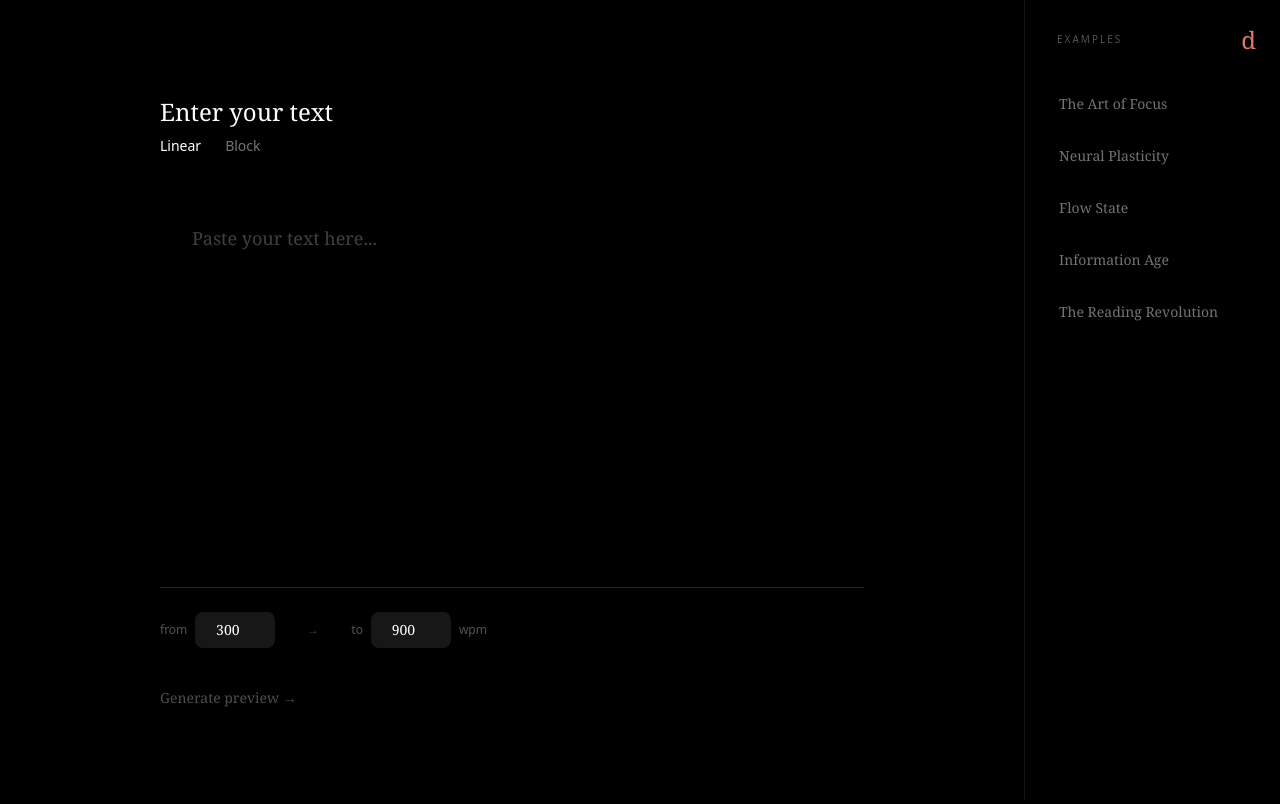
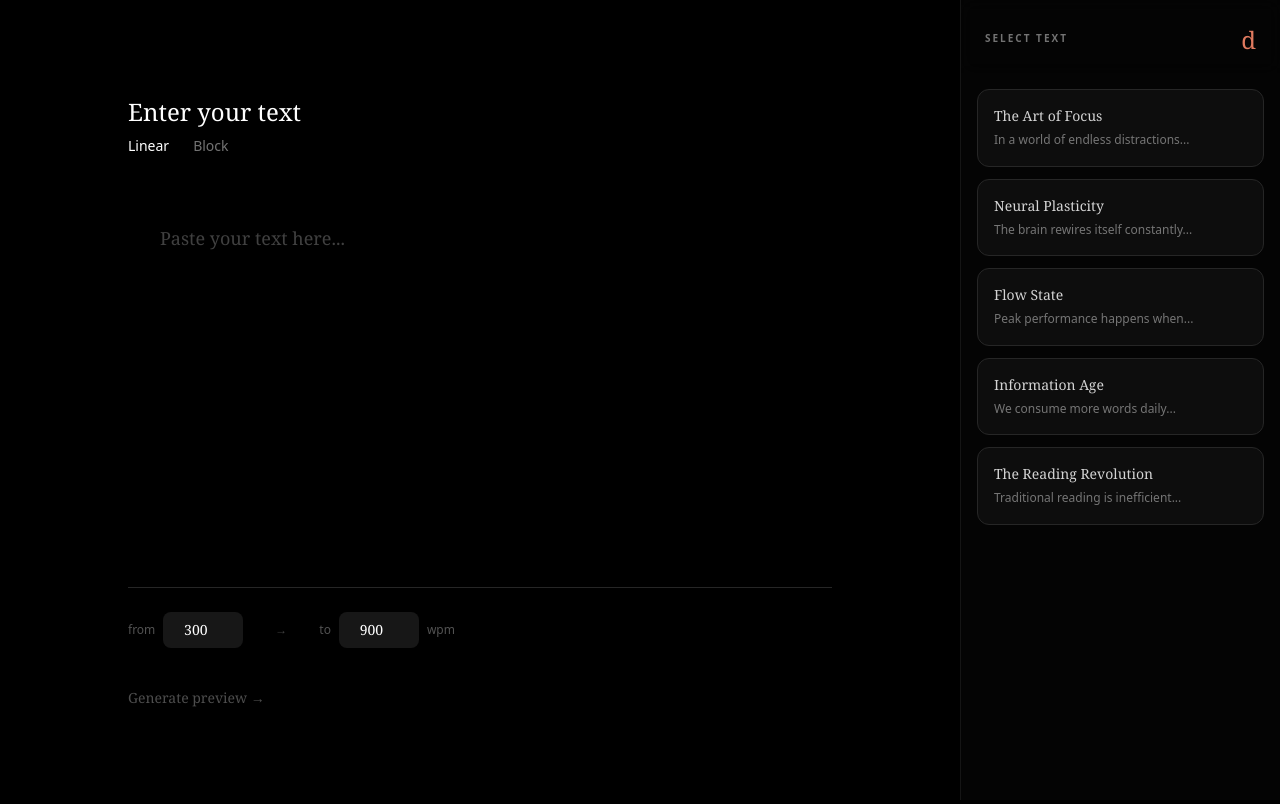
Before and after one commit to GithubAnant/curt, a Next.js app: page /app in a window 1280 px wide. Built offline with nearby package versions, Linux system fonts and the light colour scheme.

Commit message:
feat: improve demo text, double example length, and redesign sidebar UI

```diff
--- a/src/app/page.tsx
+++ b/src/app/page.tsx
@@ -7,55 +7,82 @@ import { cn } from '@/lib/utils';
 
 // Demo words - comprehensive text with reading tips and gradual speed increase
 // Demo words - Simple, engaging, no jargon
+// Demo words - Clear, educational, and naturally flowing
 const DEMO_WORDS = [
-  // Intro (250-300 WPM)
-  'welcome', 'to', 'curt',
-  'see', 'how', 'fast', 'you', 'can', 'read',
-  'when', 'you', 'do', 'not', 'have', 'to', 'move', 'your', 'eyes',
-  'across', 'the', 'page',
+  // Intro (250 WPM)
+  'welcome', 'to', 'curt', 'the', 'future', 'of', 'reading',
+  'this', 'is', 'a', 'demonstration', 'of', 'rapid', 'serial', 'visual', 'presentation',
+  'by', 'displaying', 'words', 'one', 'at', 'a', 'time',
+  'we', 'eliminate', 'the', 'need', 'for', 'your', 'eyes', 'to', 'move',
 
-  // Comfort (350-400 WPM)
-  'this', 'feels', 'easy', 'right',
-  'traditional', 'reading', 'wastes', 'time',
-  'because', 'your', 'eyes', 'stop', 'on', 'every', 'single', 'word',
-  'and', 'jump', 'around', 'without', 'you', 'noticing',
+  // Saccades (300 WPM)
+  'traditional', 'reading', 'requires', 'your', 'eyes', 'to', 'make', 'small', 'jumps',
+  'called', 'saccades', 'across', 'every', 'line', 'of', 'text',
+  'these', 'jumps', 'waste', 'precious', 'time', 'and', 'cause', 'fatigue',
+  'with', 'curt', 'your', 'eyes', 'stay', 'perfectly', 'still',
 
-  // Speed Up (450-500 WPM)
-  'but', 'here', 'the', 'words', 'come', 'to', 'you',
-  'streamed', 'directly', 'to', 'your', 'central', 'vision',
-  'your', 'brain', 'processes', 'text', 'much', 'faster',
-  'than', 'your', 'eyes', 'can', 'move',
+  // Comfort & ORP (350 WPM)
+  'notice', 'the', 'red', 'highlighted', 'letter', 'in', 'the', 'center',
+  'this', 'is', 'the', 'optimal', 'recognition', 'point',
+  'it', 'anchors', 'your', 'gaze', 'allowing', 'your', 'brain',
+  'to', 'recognize', 'words', 'instantly', 'without', 'scanning',
+
+  // Flow (400 WPM)
+  'as', 'you', 'continue', 'watching', 'you', 'might', 'notice',
+  'that', 'the', 'speed', 'is', 'gradually', 'increasing',
+  'yet', 'your', 'comprehension', 'remains', 'high',
+  'this', 'is', 'because', 'your', 'brain', 'processes', 'visual', 'information',
+  'much', 'faster', 'than', 'you', 'can', 'speak',
+
+  // Subvocalization (450 WPM)
+  'most', 'people', 'have', 'a', 'habit', 'called', 'subvocalization',
+  'identifying', 'words', 'by', 'saying', 'them', 'in', 'their', 'head',
+  'this', 'inner', 'voice', 'limits', 'your', 'reading', 'speed',
+  'to', 'how', 'fast', 'you', 'can', 'talk',
+  'but', 'your', 'brain', 'can', 'go', 'much', 'faster',
+
+  // Speed Up (500 WPM)
+  'by', 'letting', 'go', 'of', 'that', 'inner', 'voice',
+  'and', 'trusting', 'your', 'eyes',
+  'you', 'can', 'absorb', 'information', 'directly', 'as', 'pure', 'meaning',
+  'this', 'state', 'of', 'flow', 'makes', 'reading', 'feel', 'effortless',
 
   // Challenge (600 WPM)
-  'now', 'we', 'are', 'getting', 'faster',
-  'notice', 'how', 'you', 'are', 'still', 'understanding',
-  'the', 'meaning', 'of', 'everything', 'you', 'see',
-  'even', 'though', 'it', 'feels', 'quick',
+  'we', 'are', 'now', 'reading', 'at', 'double', 'the', 'average', 'speed',
+  'imagine', 'finishing', 'a', 'novel', 'in', 'a', 'single', 'afternoon',
+  'or', 'breezing', 'through', 'articles', 'and', 'documents',
+  'in', 'just', 'a', 'fraction', 'of', 'the', 'time',
 
-  // Mastery (700-800 WPM)
-  'let', 'go', 'of', 'the', 'voice', 'in', 'your', 'head',
-  'just', 'look', 'and', 'absorb', 'information', 'instantly',
-  'this', 'is', 'how', 'elite', 'readers', 'consume', 'books',
-  'in', 'a', 'single', 'afternoon',
+  // Advanced (700 WPM)
+  'your', 'brain', 'is', 'neuroplastic', 'and', 'adapts', 'quickly',
+  'practice', 'with', 'this', 'tool', 'daily',
+  'and', 'speeds', 'that', 'seem', 'impossible', 'now',
+  'will', 'soon', 'feel', 'completely', 'natural',
+  'and', 'comfortable',
 
-  // limit (900 WPM)
-  'you', 'are', 'now', 'reading', 'at', 'superhuman', 'speed',
-  'three', 'times', 'faster', 'than', 'average',
-  'welcome', 'to', 'the', 'future', 'of', 'reading'
+  // Mastery (800 WPM)
+  'you', 'are', 'streaming', 'knowledge', 'directly', 'into', 'your', 'mind',
+  'efficiency', 'focus', 'and', 'retention', 'all', 'improve',
+  'when', 'you', 'remove', 'the', 'friction', 'of', 'eye', 'movement',
+
+  // Limit (900 WPM)
+  'welcome', 'to', 'your', 'new', 'reading', 'superpower',
+  'start', 'your', 'training', 'today', 'with', 'curt',
+  'and', 'unlock', 'your', 'full', 'potential'
 ];
 
-// Speed thresholds - Gradual increase up to 900 WPM
+// Speed thresholds - Gradual increase mapped to new text
 const SPEED_THRESHOLDS = [
   { index: 0, wpm: 250 },     // Intro
-  { index: 20, wpm: 300 },
-  { index: 40, wpm: 350 },    // Comfort
-  { index: 60, wpm: 400 },
-  { index: 80, wpm: 450 },    // Speed Up
-  { index: 100, wpm: 500 },
-  { index: 125, wpm: 600 },   // Challenge
-  { index: 150, wpm: 700 },   // Mastery
-  { index: 175, wpm: 800 },
-  { index: 195, wpm: 900 },   // Limit
+  { index: 30, wpm: 300 },    // Saccades start
+  { index: 60, wpm: 350 },    // Comfort start
+  { index: 90, wpm: 400 },    // Flow start
+  { index: 120, wpm: 450 },   // Subvocalization
+  { index: 150, wpm: 500 },   // Speed Up
+  { index: 180, wpm: 600 },   // Challenge
+  { index: 210, wpm: 700 },   // Advanced
+  { index: 235, wpm: 800 },   // Mastery
+  { index: 255, wpm: 900 },   // Limit
 ];
 
 export default function LandingPage() {
--- a/src/components/rsvp/ExamplesSidebar.tsx
+++ b/src/components/rsvp/ExamplesSidebar.tsx
@@ -12,30 +12,43 @@ interface ExamplesSidebarProps {
 export function ExamplesSidebar({ examples, isDark, onSelect, showPreview = false }: ExamplesSidebarProps) {
     return (
         <div className={cn(
-            "hidden lg:flex flex-col w-64 border-l p-8 overflow-y-auto max-h-screen",
-            isDark ? "border-neutral-800/50" : "border-neutral-200/50"
+            "hidden lg:flex flex-col w-80 border-l overflow-y-auto max-h-screen no-scrollbar",
+            isDark ? "border-neutral-800/50 bg-neutral-900/20" : "border-neutral-200/50 bg-neutral-50/50"
         )}>
-            <span className={cn(
-                "text-[10px] uppercase tracking-[0.2em] mb-8",
-                isDark ? "text-neutral-600" : "text-neutral-400"
-            )}>
-                Examples
-            </span>
+            <div className="p-6 sticky top-0 backdrop-blur-sm z-10 border-b border-transparent">
+                <span className={cn(
+                    "text-[10px] uppercase tracking-[0.2em] font-semibold",
+                    isDark ? "text-neutral-500" : "text-neutral-500"
+                )}>
+                    Select Text
+                </span>
+            </div>
 
-            <div className="space-y-1">
+            <div className="p-4 space-y-3">
                 {examples.map((example, i) => (
                     <button
                         key={i}
                         onClick={() => onSelect(example.content)}
                         className={cn(
-                            "w-full text-left py-3 px-3 -mx-3 transition-all border-l-2 border-transparent hover:border-[#E07A5F]",
+                            "w-full text-left p-4 rounded-xl transition-all border group relative overflow-hidden",
                             isDark
-                                ? "text-neutral-500 hover:text-white"
-                                : "text-neutral-500 hover:text-black"
+                                ? "border-neutral-800 hover:border-neutral-700 bg-neutral-900/50 hover:bg-neutral-800/80 text-neutral-400 hover:text-white"
+                                : "border-neutral-200 hover:border-neutral-300 bg-white hover:bg-white hover:shadow-sm text-neutral-600 hover:text-black"
                         )}
-                        style={{ fontFamily: 'Georgia, serif' }}
                     >
-                        <span className="text-sm">{example.title}</span>
+                        <div className="relative z-10">
+                            <h3 className={cn(
+                                "text-sm font-medium mb-1 transition-colors",
+                                isDark ? "text-neutral-300 group-hover:text-white" : "text-neutral-800 group-hover:text-black"
+                            )} style={{ fontFamily: 'Georgia, serif' }}>
+                                {example.title}
+                            </h3>
+                            <p className={cn(
+                                "text-xs line-clamp-2 leading-relaxed opacity-70 group-hover:opacity-100 transition-opacity",
+                            )}>
+                                {example.preview}
+                            </p>
+                        </div>
                     </button>
                 ))}
             </div>
```
Also changed, not shown: src/data/exampleTexts.ts (+11 -23 lines).
